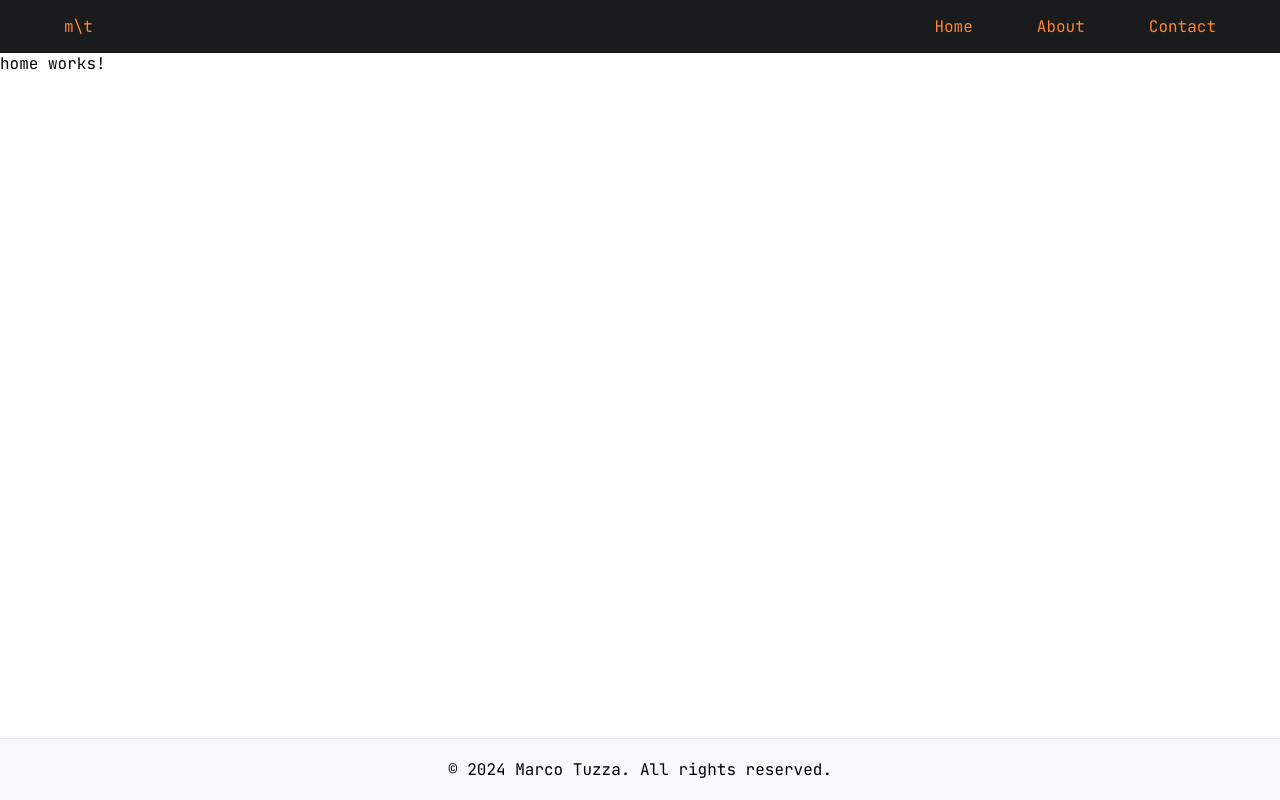
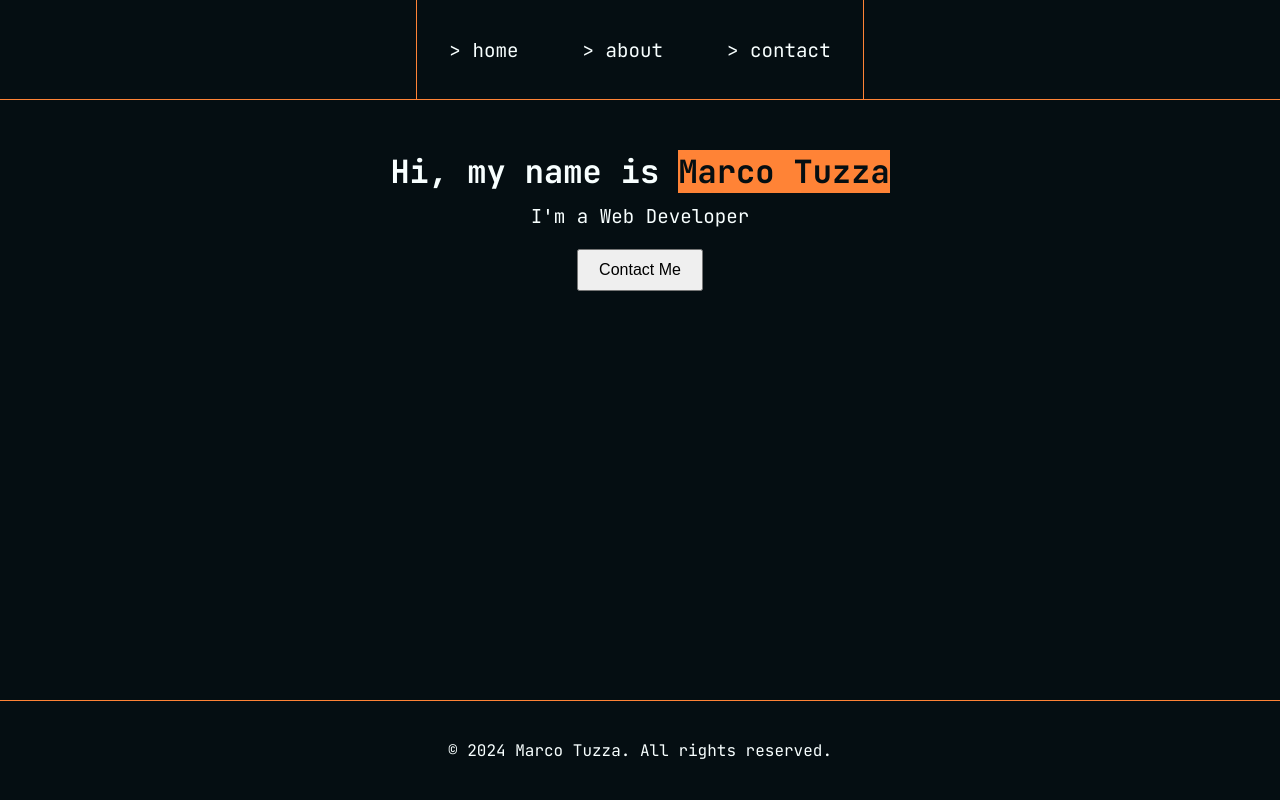
Before and after one commit to marco-tuzza/my-personal-site, an Angular app: page / in a window 1280 px wide. Built offline with nearby package versions, Linux system fonts and the light colour scheme.

Commit message:
Refactor header and footer components for improved styling and layout; update home component with new content and styles

```diff
--- a/src/app/app.component.ts
+++ b/src/app/app.component.ts
@@ -1,5 +1,5 @@
 import { Component } from '@angular/core';
-import { RouterOutlet} from '@angular/router';
+import { RouterOutlet } from '@angular/router';
 import { HeaderComponent } from './header/header.component';
 import { FooterComponent } from './footer/footer.component';
 
--- a/src/app/footer/footer.component.scss
+++ b/src/app/footer/footer.component.scss
@@ -1,18 +1,11 @@
 footer {
-    background-color: #f8f9fa;
+    background-color: var(--background-color);
+    color: var(--text-color);
+    height: 100px;
     padding: 20px 0;
-    text-align: center;
-    position: fixed;
-    bottom: 0;
     width: 100%;
-    z-index: 1000;
-    border-top: 1px solid #e9ecef;
-    background-color: #f8f9fa;
-    padding: 20px 0;
-    text-align: center;
-    position: fixed;
-    bottom: 0;
-    width: 100%;
-    z-index: 1000;
-    border-top: 1px solid #e9ecef;
+    display: flex;
+    justify-content: center;
+    align-items: center;
+    border-top: 1px solid var(--accent-color);
 }
--- a/src/app/header/header.component.html
+++ b/src/app/header/header.component.html
@@ -1,17 +1,14 @@
 <header>
     <nav>
-        <a routerLink="/" class="header-logo">
-            <span>m\t</span>
-        </a>
         <ul>
             <li>
-                <a routerLink="/">Home</a>
+                <a routerLink="/">home</a>
             </li>
             <li>
-                <a routerLink="/about">About</a>
+                <a routerLink="/about">about</a>
             </li>
             <li>
-                <a routerLink="/contact">Contact</a>
+                <a routerLink="/contact">contact</a>
             </li>
         </ul>
     </nav>
--- a/src/app/header/header.component.scss
+++ b/src/app/header/header.component.scss
@@ -1,29 +1,46 @@
 header {
     background-color: (var(--background-color));
     color: (var(--text-color));
-    padding: 1rem 0;
-
-    a {
-        text-decoration: none;
-        color: (var(--text-color));
-    }
-
-    .header-logo {
-        margin-left: 4rem;
-    }
+    height:var(--header-height);
+    border-bottom: 1px solid var(--accent-color);
+    display: flex;
+    align-items: center;
+    justify-content: center;
 
     nav {
-        display: flex;
-        justify-content: space-between;
-        align-items: center;
+
+        height: 100%;
+        border-right: 1px solid var(--accent-color);
+        border-left: 1px solid var(--accent-color);
 
         ul {
+            height: 100%;
             display: flex;
             list-style: none;
+            justify-content: center;
+            align-items: center;
             padding: 0;
 
             li {
-                margin-right: 4rem;
+
+                margin: 0rem 2rem;
+
+                a {
+                    text-decoration: none;
+                    color: (var(--text-color));
+                    font-size: 1.2rem;
+                    transition: all 0.2s;
+
+                    &:hover {
+                        color: (var(--accent-color));
+                        text-decoration: underline;
+                        text-underline-offset: 1rem;
+                    }
+
+                    &::before {
+                        content: '> ';
+                    }
+                }
             }
         }
     }
--- a/src/app/home/home.component.html
+++ b/src/app/home/home.component.html
@@ -1 +1,5 @@
-<p>home works!</p>
+<div class="home-container">
+    <h1>Hi, my name is <mark>Marco Tuzza</mark></h1>
+    <p>I'm a Web Developer</p>
+    <button routerLink="/contact">Contact Me</button>
+</div>
--- a/src/app/home/home.component.scss
+++ b/src/app/home/home.component.scss
@@ -0,0 +1,34 @@
+$font-size-large: 2em;
+$font-size-medium: 1.2em;
+$spacing-small: 10px;
+$spacing-medium: 20px;
+$spacing-large: 50px;
+
+.home-container {
+    text-align: center;
+    padding-top: $spacing-large;
+    height: calc(100vh - 200px);
+    background-color: var(--background-color);
+    color: var(--text-color);
+
+    h1 {
+        font-size: $font-size-large;
+        padding-bottom: $spacing-small;
+
+        mark {
+            background-color: var(--accent-color);
+            color: var(--background-color);
+        }
+    }
+
+    p {
+        font-size: $font-size-medium;
+        padding-bottom: $spacing-medium;
+    }
+
+    button {
+        padding: $spacing-small $spacing-medium;
+        font-size: 1em;
+        cursor: pointer;
+    }
+}
--- a/src/app/home/home.component.ts
+++ b/src/app/home/home.component.ts
@@ -1,10 +1,10 @@
 import { Component } from '@angular/core';
-import { HeaderComponent } from '../header/header.component';
+import { RouterModule } from '@angular/router';
 
 @Component({
   selector: 'app-home',
   standalone: true,
-  imports: [HeaderComponent],
+  imports: [RouterModule],
   templateUrl: './home.component.html',
   styleUrl: './home.component.scss'
 })
--- a/src/styles/_variables.scss
+++ b/src/styles/_variables.scss
@@ -1,4 +1,6 @@
 :root {
-    --background-color: #1A1B1C;
-    --text-color: #FF8336;
+    --background-color: #050E12;
+    --text-color: #F8FFFF;
+    --accent-color: #FF8336;
+    --header-height: 100px;
   }
```
